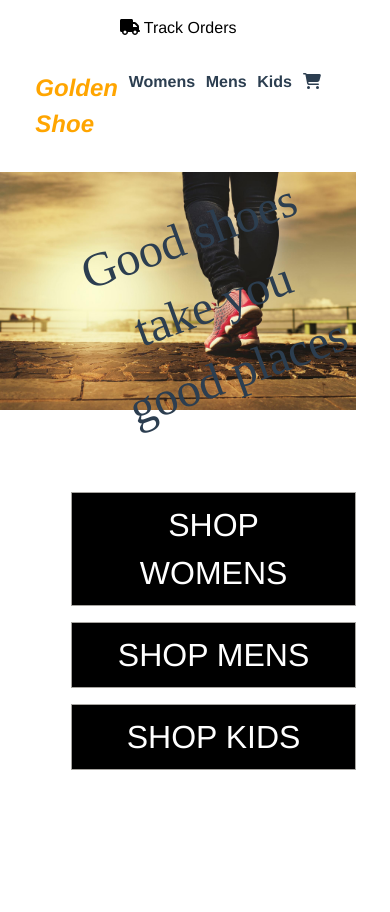
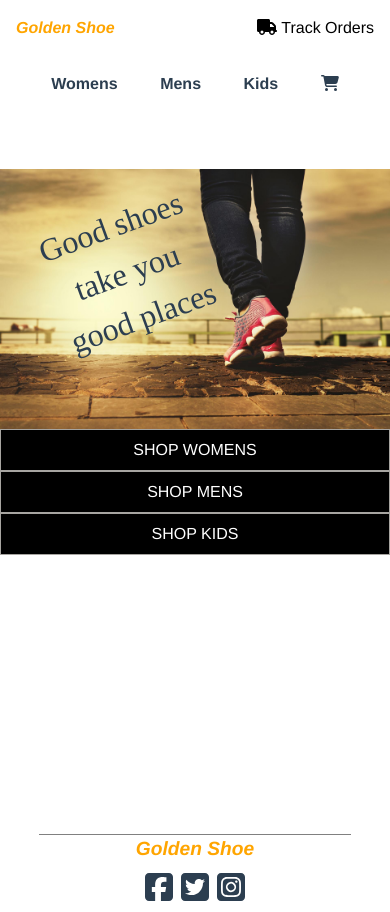
Before and after one commit to jonp2020/shoe-site, a Vue app in the folder client/: page / in a window 390 px wide. Before the commit the page ends 844 px from the top, so only its background shows below. Built offline with nearby package versions, Linux system fonts and the light colour scheme; a web font is replaced by a local one.

Commit message:
Add media queries to css styling

```diff
--- a/client/src/App.vue
+++ b/client/src/App.vue
@@ -1,17 +1,33 @@
 <template>
+  <main class="main-container">
     <div class="top-level-nav">
-    <router-link to="/track-orders" class="track-items-link">
+      <router-link
+        to="/"
+        @click="linkClicked"
+        class="brand-name-text-wrapper_small"
+      >
+        <div class="brand_name_text_small">Golden Shoe</div>
+      </router-link>
+      <router-link
+        to="/track-orders"
+        class="track-items-link"
+        @click="linkClicked"
+      >
         <i class="fa-solid fa-truck"></i> Track Orders</router-link
       >
     </div>
     <nav class="nav-bar">
-    <router-link to="/">
+      <router-link
+        to="/"
+        @click="linkClicked"
+        class="brand-name-text_large_screen"
+      >
         <div class="brand_name_text">Golden <br />Shoe</div>
       </router-link>
-    <router-link to="/womens">Womens</router-link>
-    <router-link to="/mens">Mens</router-link>
-    <router-link to="/kids">Kids</router-link>
-    <router-link to="/cart"
+      <router-link to="/womens" @click="linkClicked">Womens</router-link>
+      <router-link to="/mens" @click="linkClicked">Mens</router-link>
+      <router-link to="/kids" @click="linkClicked">Kids</router-link>
+      <router-link to="/cart" @click="linkClicked"
         ><i class="fa-solid fa-cart-shopping"></i
         ><span :class="{ numOfCartItems: numOfCartItems > 0 }">{{
           numOfCartItems > 0 ? numOfCartItems : null
@@ -19,10 +35,43 @@
       >
     </nav>
     <router-view />
+    <footer :class="{ hideFooter: pageLoading }">
+      <div>
+        <router-link to="/" class="brand_name_text_footer" @click="linkClicked">
+          <p class="brand_name_text_footer">Golden Shoe</p>
+        </router-link>
+        <div class="social-media-links">
+          <a href="https://www.facebook.com/" target="_blank"
+            ><i class="fa-brands fa-square-facebook"></i
+          ></a>
+          <a href="https://www.twitter.com/" target="_blank"
+            ><i class="fa-brands fa-square-twitter"></i
+          ></a>
+          <a href="https://www.instagram.com/" target="_blank"
+            ><i class="fa-brands fa-square-instagram"></i
+          ></a>
+        </div>
+      </div>
+    </footer>
+  </main>
 </template>
 
 <script>
 export default {
+  data() {
+    return {
+      pageLoading: false,
+    };
+  },
+  methods: {
+    linkClicked() {
+      this.pageLoading = true;
+
+      setTimeout(() => {
+        this.pageLoading = false;
+      }, 500);
+    },
+  },
   computed: {
     numOfCartItems() {
       return this.$store.getters.getBasketItems
@@ -35,15 +84,23 @@ export default {
 
 <style>
 body {
-  width: calc(100vw - 34px);
+  overflow-y: scroll;
 }
+
+.main-container {
+  display: grid;
+  height: 100vh;
+  grid-template-rows: 5% 20% 1fr 5%;
+}
+
 #app {
   font-family: Avenir, Helvetica, Arial, sans-serif;
   -webkit-font-smoothing: antialiased;
   -moz-osx-font-smoothing: grayscale;
   text-align: center;
   color: #2c3e50;
-  /* padding: calc(100vw - 100%); */
+  min-height: 100%;
+  margin-bottom: 2rem;
 }
 
 nav {
@@ -78,6 +135,25 @@ nav a.router-link-exact-active {
   font-size: 1.5rem;
 }
 
+.brand_name_text_small {
+  text-align: left;
+  font-style: italic;
+  color: orange;
+  font-weight: 900;
+  font-size: 1rem;
+}
+
+.brand_name_text_footer {
+  text-align: left;
+  font-style: italic;
+  color: orange;
+  font-weight: 900;
+  font-size: 1.2rem;
+  text-align: center;
+  text-decoration: none;
+  margin: 0;
+}
+
 .numOfCartItems {
   border-radius: 32px;
   font-size: 0.8rem;
@@ -88,7 +164,8 @@ nav a.router-link-exact-active {
 .top-level-nav {
   margin-top: 0.5rem;
   padding: 0.5rem 0 0 0;
-  text-align: center;
+  display: flex;
+  justify-content: center;
 }
 .top-level-nav a {
   color: black;
@@ -102,4 +179,45 @@ nav a.router-link-exact-active {
 .track-items-list {
   color: black;
 }
+footer {
+  margin-top: 2rem;
+  border-top: 1px solid grey;
+  width: 80%;
+  margin: 2rem auto;
+  height: 2rem;
+}
+
+.social-media-links {
+  display: flex;
+  gap: 0.5rem;
+  font-size: 2rem;
+  justify-content: center;
+  cursor: pointer;
+}
+.social-media-links a {
+  color: inherit;
+}
+
+.hideFooter {
+  display: none;
+}
+
+@media only screen and (min-width: 550px) {
+  .brand-name-text-wrapper_small {
+    display: none;
+  }
+}
+@media only screen and (max-width: 550px) {
+  .main-container {
+    grid-template-rows: 5% 15% 1fr 5%;
+  }
+  .brand-name-text_large_screen {
+    display: none;
+  }
+
+  .top-level-nav {
+    justify-content: space-between;
+    margin: 0.5rem 1rem;
+  }
+}
 </style>
--- a/client/src/components/CheckoutCart.vue
+++ b/client/src/components/CheckoutCart.vue
@@ -64,7 +64,6 @@ export default {
       this.deliveryCompleted = true;
     },
     async paymentDetailsComplete(paymentData) {
-      console.log("here in payment");
       this.paymentOrderingLoading = true;
       const paymentInfo = paymentData;
 
@@ -77,8 +76,7 @@ export default {
       });
 
       if (data.status === 200) {
-        console.log("data", data);
-        this.$store.state.resetBasket;
+        this.$store.commit("resetBasket");
 
         this.paymentOrderingLoading = false;
 
@@ -99,6 +97,7 @@ export default {
 .checkout-progressbar {
   display: flex;
   justify-content: center;
+  padding: 0;
 }
 .checkout-progressbar li {
   list-style-type: none;
--- a/client/src/components/DeliveryDetails.vue
+++ b/client/src/components/DeliveryDetails.vue
@@ -163,4 +163,10 @@ label {
   color: #000;
   cursor: pointer;
 }
+
+@media only screen and (max-width: 550px) {
+  h3 {
+    font-size: 1.2rem;
+  }
+}
 </style>
--- a/client/src/components/DisplayShoes.vue
+++ b/client/src/components/DisplayShoes.vue
@@ -1,11 +1,39 @@
 <template>
-  <section class="shoes-container">
-    <ShoeCard
-      v-for="(shoe, index) in sortedShoes"
-      :key="'shoe_' + index"
-      :shoe="shoe"
-      class="shoe-comp"
-    />
+  <section class="loader-section" v-if="loading">
+    <div class="loader"></div>
+  </section>
+  <section v-else>
+    <div class="filters-container">
+      <p>Filters <i class="fa-solid fa-arrow-down-wide-short"></i></p>
+      <select
+        class="custom-select custom-select-lg mb-3 select-items"
+        v-model="selectedBrand"
+        @change="sortByBrand"
+      >
+        <option selected>Brand</option>
+        <option value="all">All</option>
+        <option v-for="brand in brands" :key="brand" :value="brand">
+          {{ brand }}
+        </option>
+      </select>
+      <select
+        class="custom-select custom-select-lg mb-3"
+        v-model="selectedPrice"
+        @change="sortByPrice"
+      >
+        <option selected>Price</option>
+        <option value="highest">Highest</option>
+        <option value="lowest">Lowest</option>
+      </select>
+    </div>
+    <div class="shoes-container">
+      <ShoeCard
+        v-for="(shoe, index) in sortedShoes"
+        :key="'shoe_' + shoe.brand + '_' + shoe.price + '_' + index"
+        :shoe="shoe"
+        class="shoe-comp"
+      />
+    </div>
   </section>
 </template>
 
@@ -14,12 +42,62 @@ import ShoeCard from "./ShoeCard";
 export default {
   components: { ShoeCard },
   props: ["shoes"],
-  computed: {
-    sortedShoes() {
+  data() {
+    return {
+      selectedBrand: "Brand",
+      selectedPrice: "Price",
+      brands: null,
+      categories: null,
+      sortedShoes: null,
+      loading: false,
+    };
+  },
+  methods: {
+    getBrands() {
       if (!this.shoes) return;
+      const brands = this.shoes.map((item) => item.brand.toLowerCase());
+      const uniqueBrands = [...new Set(brands)];
+      this.brands = uniqueBrands;
+    },
+    getCategories() {
+      if (!this.shoes) return;
+      const categories = this.shoes.map((item) => item.category.toLowerCase());
+      const uniqueCategories = [...new Set(categories)];
+      this.categories = uniqueCategories;
+    },
+    sortByBrand() {
+      if (
+        this.selectedBrand.toLowerCase() === "brand" ||
+        this.selectedBrand.toLowerCase() === "all"
+      ) {
+        return (this.sortedShoes = this.shoes);
+      }
 
-      return this.shoes;
+      const filteredBrands = this.shoes.filter((item) => {
+        return item.brand.toLowerCase() === this.selectedBrand.toLowerCase();
+      });
+      this.sortedShoes = filteredBrands;
     },
+    sortByPrice() {
+      if (this.selectedPrice === "Price") return;
+
+      if (this.selectedPrice === "lowest") {
+        return this.sortedShoes.sort((a, b) => a.price - b.price);
+      } else {
+        return this.sortedShoes.sort((a, b) => b.price - a.price);
+      }
+    },
+  },
+  computed: {},
+  mounted() {
+    this.loading = true;
+
+    if (this.shoes) {
+      this.getBrands();
+      this.getCategories();
+      this.sortedShoes = this.shoes;
+      this.loading = false;
+    }
   },
 };
 </script>
@@ -35,4 +113,42 @@ export default {
 .shoe-comp {
   width: 20rem;
 }
+
+.filters-container {
+  display: flex;
+  align-items: center;
+  justify-content: center;
+  gap: 0.5rem;
+}
+
+select {
+  width: 7.5rem;
+}
+
+.select-items {
+  text-transform: capitalize;
+}
+
+.loader-section {
+  /* height: 50rem; */
+}
+
+.loader {
+  border: 0.5rem solid #f3f3f3; /* Light grey */
+  border-top: 0.5rem solid orange; /* Blue */
+  border-radius: 50%;
+  width: 3.5rem;
+  height: 3.5rem;
+  animation: spin 2s linear infinite;
+  margin: 1rem auto;
+}
+
+@keyframes spin {
+  0% {
+    transform: rotate(0deg);
+  }
+  100% {
+    transform: rotate(360deg);
+  }
+}
 </style>
--- a/client/src/components/TrackOrder.vue
+++ b/client/src/components/TrackOrder.vue
@@ -145,8 +145,6 @@ export default {
 
       const data = await axios.post(url, dataObj);
 
-      console.log(data.data);
-
       if (data.status === 200) {
         this.orderDetails = data.data[0];
         this.itemsOrdered = JSON.parse(this.orderDetails.itemsOrdered);
--- a/client/src/store/index.js
+++ b/client/src/store/index.js
@@ -3,10 +3,14 @@ import { createStore } from "vuex";
 export default createStore({
   state: {
     basketItems: [],
+    individualShoe: [],
   },
   getters: {
     getBasketItems(state) {
       return state.basketItems;
+    },
+    getIndividualShoe(state) {
+      return state.individualShoe;
     },
   },
   mutations: {
@@ -16,6 +20,10 @@ export default createStore({
     resetBasket(state) {
       state.basketItems = [];
     },
+    addToIndividualShoe(state, item) {
+      state.individualShoe.pop();
+      state.individualShoe.push(item);
+    },
   },
   actions: {},
   modules: {},
--- a/client/src/views/HomeView.vue
+++ b/client/src/views/HomeView.vue
@@ -10,6 +10,8 @@
         <p class="header-banner-text">
           Good shoes <br />take you <br />good places
         </p>
+      </div>
+
       <div class="home-page-cta-btn-container">
         <router-link to="/womens" class="shop-cta-link">
           <button class="shop-cta-btn">Shop Womens</button>
@@ -22,7 +24,6 @@
         </router-link>
       </div>
     </div>
-    </div>
   </section>
 </template>
 
@@ -32,9 +33,7 @@
 
 export default {
   name: "HomeView",
-  components: {
-    // HelloWorld,
-  },
+  components: {},
 };
 </script>
 
@@ -74,19 +73,51 @@ export default {
 
 .header-banner-text {
   font-family: "Calligraffitti", cursive;
-  font-size: 3rem;
+  font-size: 4rem;
   font-weight: 500;
   transform: rotate(-20deg);
 }
 
 .home-page-cta-btn-container {
-  margin-top: 5rem;
   display: flex;
   flex-direction: column;
-  gap: 1rem;
 }
 
 .shop-cta-link {
   /* width: 100%; */
 }
+
+@media only screen and (max-width: 1024px) {
+  .shop-cta-btn {
+    font-size: 1.3rem;
+  }
+}
+@media only screen and (max-width: 950px) {
+  .header-banner-message-container {
+    left: 12%;
+  }
+}
+@media only screen and (max-width: 835px) {
+  .header-banner-text {
+    font-size: 3rem;
+  }
+  .shop-cta-btn {
+    font-size: 1rem;
+  }
+}
+@media only screen and (max-width: 655px) {
+  .home-page-cta-btn-container {
+  }
+}
+@media only screen and (max-width: 550px) {
+  .header-banner-text {
+    font-size: 2rem;
+  }
+}
+@media only screen and (max-width: 390px) {
+  .header-banner-message-container {
+    top: 5%;
+    left: 13%;
+  }
+}
 </style>
```
Also changed, not shown: client/src/components/IndividualShoeCard.vue (+49 -1 lines), client/src/components/ShoeCard.vue (+7 -1 lines), 1 other file (tests, documents, lock files or other folders). Lines whose indentation alone changed are shown as unchanged.
